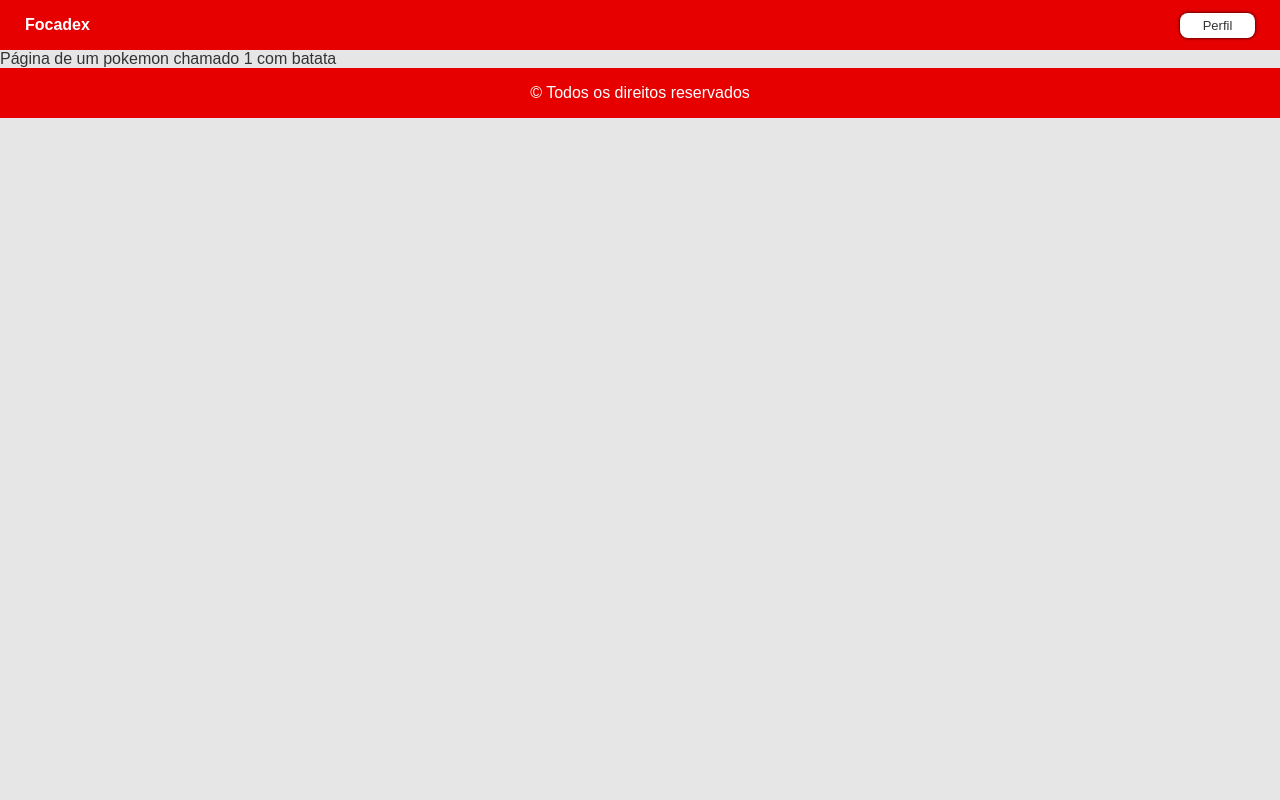
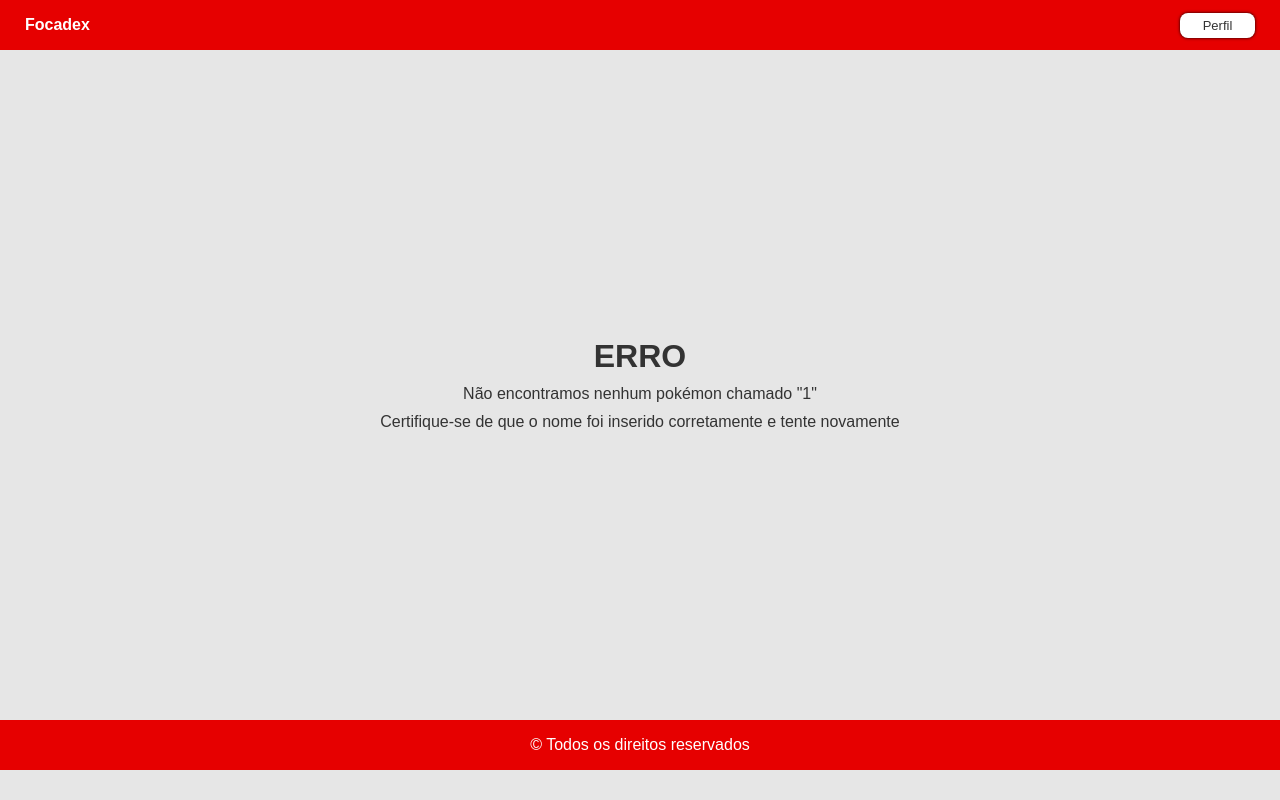
Before and after one commit to tilnoene/pokedex-react, a React (Create React App) app: page /pokemons/1 in a window 1280 px wide. Built offline with nearby package versions, Linux system fonts and the light colour scheme.

Commit message:
Adicionado paginas de cada pokemon

```diff
--- a/src/components/PokemonCard/index.js
+++ b/src/components/PokemonCard/index.js
@@ -2,34 +2,15 @@ import React from 'react';
 import { NavLink } from "react-router-dom";
 import PokemonType from '../PokemonType';
 import PokemonInfo from '../../pages/PokemonInfo'
+import {converteID} from '../functions.js';
 
 import style from './styles.css';
-
-function converteID(id) {
-  if(id < 10) return `00${id}`;
-  if(id < 100) return `0${id}`;
-  return `${id}`;
-}
-
-const Teste = () => (
-  <div>
-    oi
-  </div>
-);
-
-const redirecionaPokemonInfo = ( {pokemon} ) => (
-  <div>
-    oiasd
-  </div>
-);
 
 const PokemonCard = ({ pokemons }) => {
     return (
       <div className="ContainerPokemonCard">
         {pokemons.map((pokemon) => (
-        <NavLink to={{ pathname: `/pokemons/${pokemon.name}`, state: { pokemon } }} key={pokemon.id} className="PokemonCard" onClick={() => {
-          <PokemonInfo pokemon={pokemon}/>
-          }}>
+        <NavLink to={{ pathname: `/pokemons/${pokemon.name}`, pokemon: pokemon }} key={pokemon.id} className="PokemonCard">
 
           <img src={pokemon.image_url}/>
           <p>{pokemon.name} # {converteID(pokemon.number)}</p>
--- /dev/null
+++ b/src/components/PokemonError/index.js
@@ -0,0 +1,15 @@
+import React from 'react';
+
+import style from './styles.css';
+
+const PokemonError = ( {name} ) => {
+    return (
+        <div className="containerError">
+            <h1>ERRO</h1>
+            <p>Não encontramos nenhum pokémon chamado "{name}"</p>
+            <p>Certifique-se de que o nome foi inserido corretamente e tente novamente</p>
+        </div>
+    );
+}
+
+export default PokemonError;
--- /dev/null
+++ b/src/components/PokemonError/styles.css
@@ -0,0 +1,12 @@
+.containerError {
+    min-height: 83.7vh; /* meida query please mobile, pc meu, pc grande -> 91vh*/
+    display: flex;
+    justify-content: center;
+    align-items: center;
+    flex-direction: column;
+    text-align: center;
+}
+
+.containerError p, h1 {
+    margin: 5px;
+}
--- /dev/null
+++ b/src/components/PokemonPage/index.js
@@ -0,0 +1,23 @@
+import React from 'react';
+import PokemonType from '../PokemonType';
+import {converteID} from '../functions.js';
+
+import './styles.css';
+
+const PokemonPage = ({ pokemon }) => (
+    <div className="ContainerPokemonPage">
+        <div className="PokemonPage">
+            <img src={pokemon.image_url} />
+            <h1 className="pokemonName">{pokemon.name}</h1>
+            <p>Número: {converteID(pokemon.id)}</p>
+            <div className="PokemonPageTypes">
+                {pokemon.kind.split(';').map((type, index) => (
+                <PokemonType key={index} type={type}/>
+                ))}
+            </div>
+
+        </div>
+    </div>
+);
+
+export default PokemonPage;
--- /dev/null
+++ b/src/components/PokemonPage/styles.css
@@ -0,0 +1,29 @@
+.ContainerPokemonPage {
+    display: flex;
+    justify-content: center;
+    align-items: center;
+    text-align: center;
+    color: #333;
+}
+
+.PokemonPage {
+    display: flex;
+    justify-content: center;
+    align-items: center;
+    text-align: center;
+    flex-direction: column;
+    margin-top: 80px;
+}
+
+.PokemonPage img {
+    width: 200px;
+    height: 200px;
+}
+
+.PokemonPageTypes {
+    display: flex;
+    justify-content: center;
+    align-items: center;
+    text-align: center;
+    margin: 10px 0;
+}
--- /dev/null
+++ b/src/components/functions.js
@@ -0,0 +1,5 @@
+export function converteID(id=0) {
+    if(id < 10) return `00${id}`;
+    if(id < 100) return `0${id}`;
+    return `${id}`;
+}
--- a/src/pages/PokemonInfo/index.js
+++ b/src/pages/PokemonInfo/index.js
@@ -1,30 +1,33 @@
 import React from 'react';
-import { useParams, useHistory } from "react-router-dom";
+import { useLocation, useRouteMatch, useParams, useHistory } from "react-router-dom";
+
+import PokemonPage from '../../components/PokemonPage';
+import PokemonError from '../../components/PokemonError';
 
 import './styles.css';
 
-const PokemonInfo = ({ pokemon=null }) => {
+const PokemonInfo = () => {
     const history = useHistory();
+    const location = useLocation();
+    const match = useRouteMatch(useHistory());
+
     var { name } = useParams();
-    var info = {};
+    var info = location.pokemon;
 
-    if(pokemon === null){ // procura os dados do pokémon na API
+    if(info === undefined){ // procura os dados do pokémon na API props == undefined
         // recebe a API completa e faz dois for aninhado
-        // até encontrar um com o name == name
+        // até encontrar um com o name == name.lower()
         // se não, retorna um erro
-        info = "batata";
-    } else{
-        // adiciona a rota o endereço
-        //history.push(`/${pokemon.name}`); // adiciona essa rota no URL
+        //info = "batata";
 
-        info = "carro de malandro";
-        name = pokemon.name;
+        return (
+            <PokemonError name={name}/>
+        );
+
     }
 
     return (
-        <div>
-            Página de um pokemon chamado {name} com {info}
-        </div>
+        <PokemonPage pokemon={info} />
     );
 };
 
--- a/src/styles.css
+++ b/src/styles.css
@@ -9,4 +9,21 @@ body {
     background: #e6e6e6;
     font-family: Arial, Helvetica, sans-serif;
     color: #333;
+
 }
+
+main {
+    min-height: 90.7vh;
+}
+
+@media screen and (max-width: 400px) {
+    main {
+        min-height: 81.7vh;
+    }
+}
+
+@media screen and (max-width: 1333px) {
+    main {
+        min-height: 83.7vh;
+    }
+}
```
Also changed, not shown: 1 other file (tests, documents, lock files or other folders).
